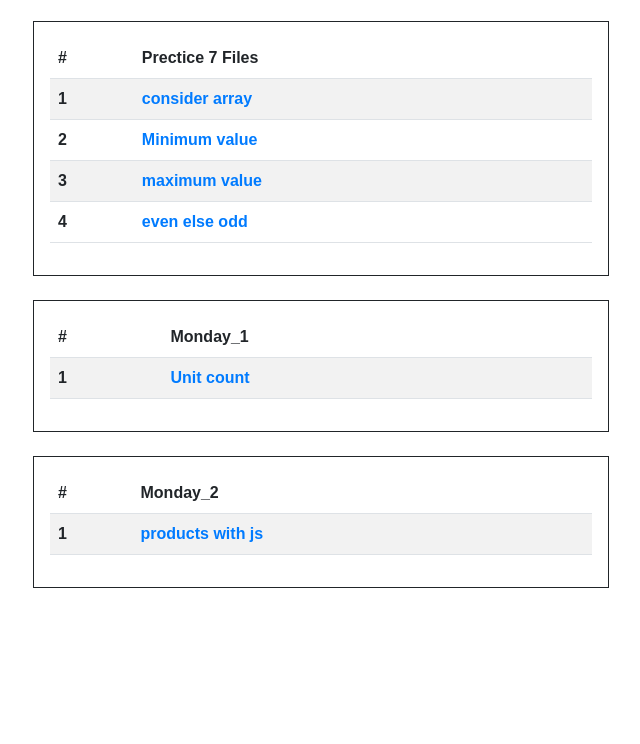
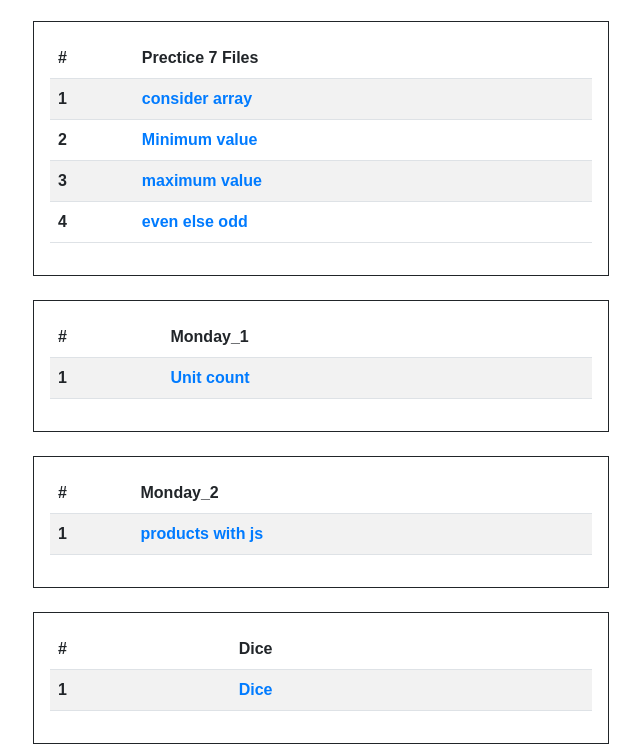
Before and after one commit to Urvesh0069/JS, a plain HTML site: page index.html in a window 1280 px wide. Shown: the part 2223-2967 px from the top of the page, without its empty margins (319-959 px from the left). Before the commit the page ends 2811 px from the top, so only its background shows below. Drawn offline with nearby package versions, Linux system fonts and the light colour scheme.

Commit message:
Update index.html

```diff
--- a/index.html
+++ b/index.html
@@ -323,6 +323,23 @@
         </table>
     </div>
 
+      <div class="container border border-dark p-3 mt-4">
+        <table class="table table-striped">
+            <thead>
+                <tr>
+                    <th scope="col">#</th>
+                    <th scope="col">Dice</th>
+                </tr>
+            </thead>
+            <tbody>
+                <tr>
+                    <th scope="row">1</th>
+                    <td><a href="./dice/index.html">Dice</a></td>
+                </tr>
+            </tbody>
+        </table>
+    </div>
+
 
     <script src="https://cdn.jsdelivr.net/npm/bootstrap@5.3.0/dist/js/bootstrap.bundle.min.js"></script>
 </body>
```
